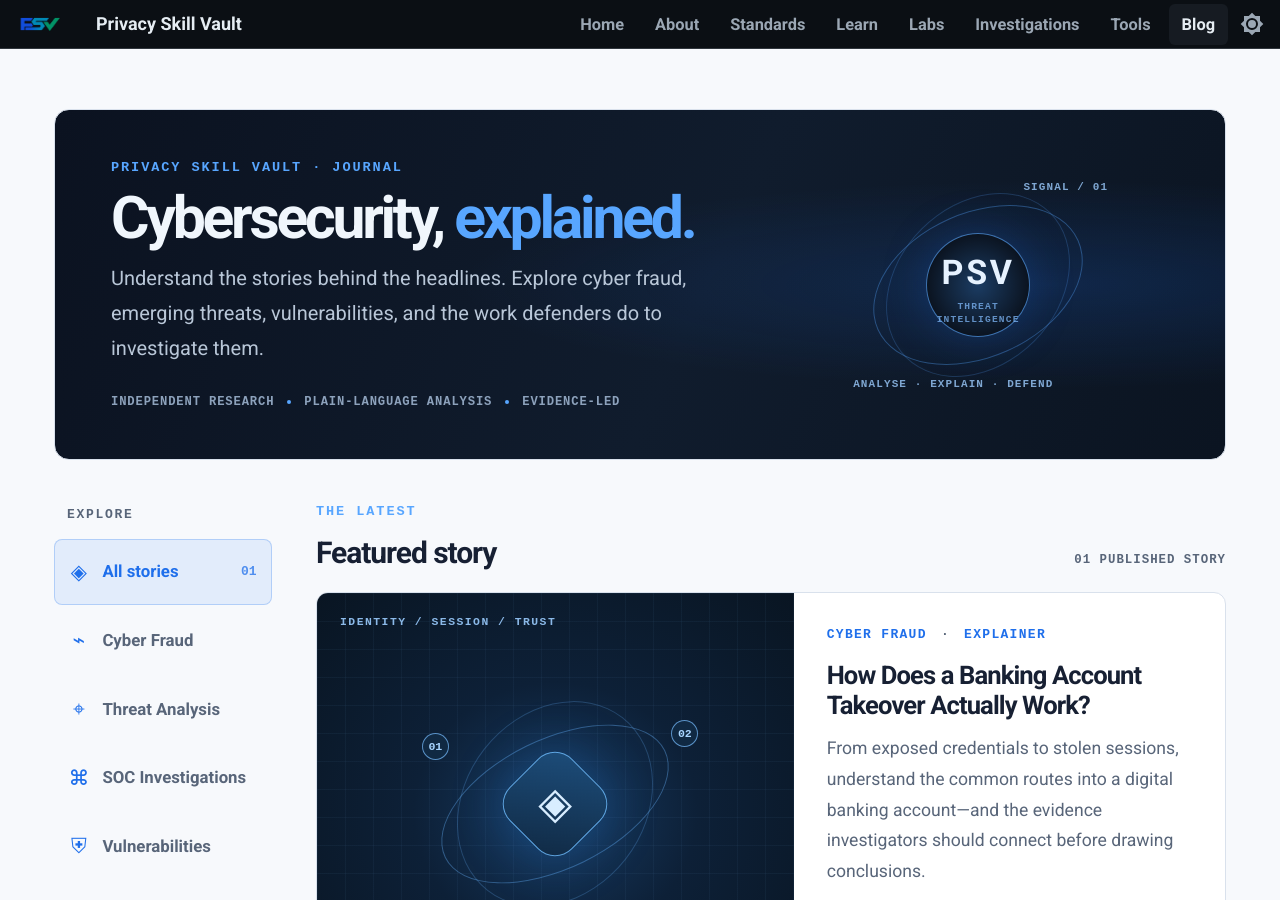
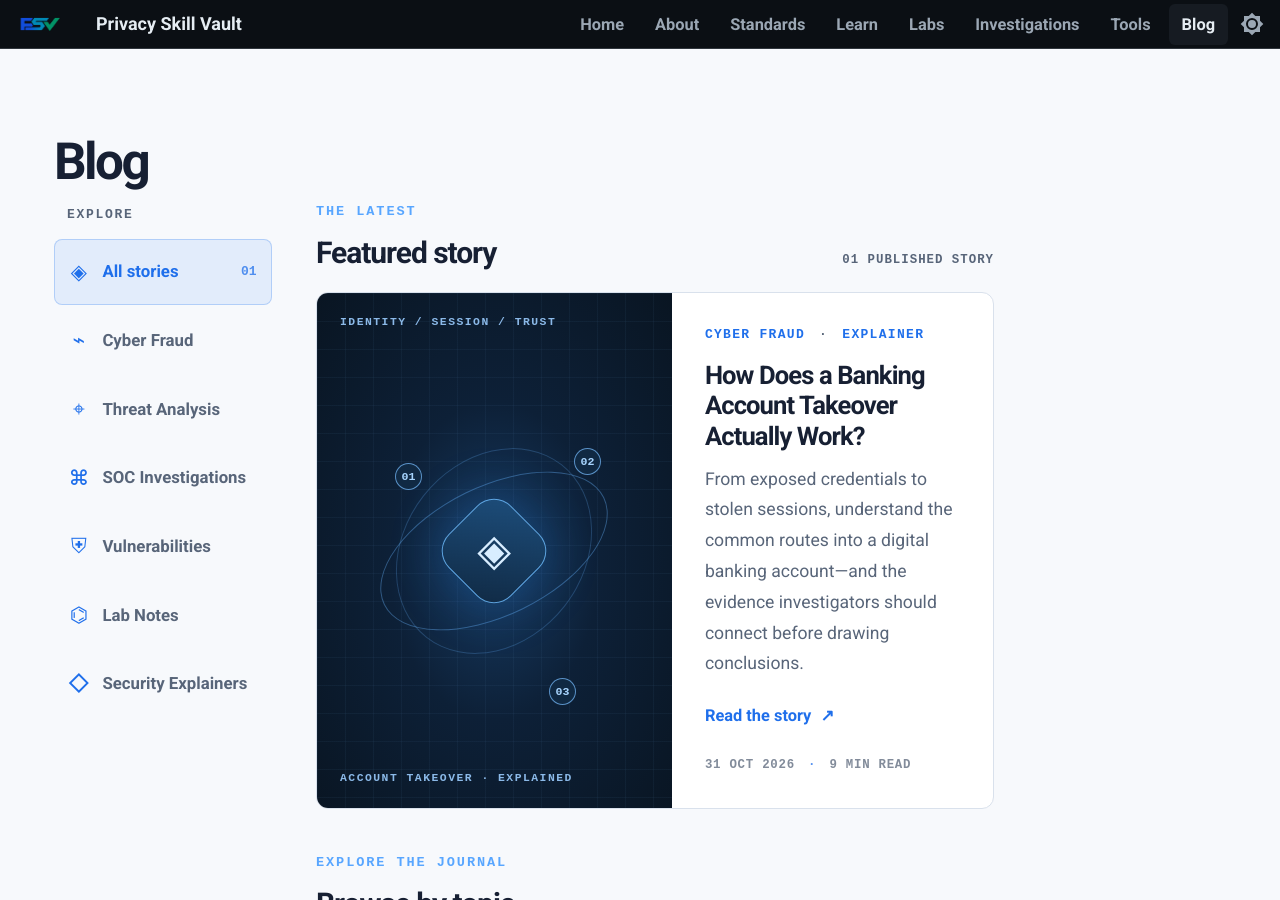
Before and after one commit to PrivacySkillVault/privacyskillvault.github.io, an MkDocs documentation site: the page built from docs/blog/index.md, in a window 1280 px wide and 900 px high. Built offline with MkDocs 1.6.1 and Material for MkDocs 9.7.7, drawn with Linux system fonts in a browser that asks for light colours; some of the changed text lies outside the part shown.

Commit message:
Remove journal hero and sidebar publishing promo

```diff
--- a/docs/blog/index.md
+++ b/docs/blog/index.md
@@ -1,12 +1,3 @@
-<div class="psv-journal-hero">
-  <div class="psv-journal-hero__copy">
-    <p class="psv-journal-kicker">PRIVACY SKILL VAULT · JOURNAL</p>
-    <h1>Cybersecurity, <span>explained.</span></h1>
-    <p>Understand the stories behind the headlines. Explore cyber fraud, emerging threats, vulnerabilities, and the work defenders do to investigate them.</p>
-    <div class="psv-journal-hero__meta"><span>INDEPENDENT RESEARCH</span><i></i><span>PLAIN-LANGUAGE ANALYSIS</span><i></i><span>EVIDENCE-LED</span></div>
-  </div>
-  <div class="psv-journal-hero__art" aria-hidden="true"><div class="psv-art-ring psv-art-ring--one"></div><div class="psv-art-ring psv-art-ring--two"></div><div class="psv-art-core"><span>PSV</span><small>THREAT<br/>INTELLIGENCE</small></div><b class="psv-art-tag psv-art-tag--top">SIGNAL / 01</b><b class="psv-art-tag psv-art-tag--bottom">ANALYSE · EXPLAIN · DEFEND</b></div>
-</div>
 
 <div class="psv-journal-shell">
   <aside class="psv-journal-sidebar" aria-label="Journal categories">
@@ -18,7 +9,6 @@
     <a class="psv-journal-side-link" href="vulnerabilities/"><span class="psv-side-mark">⛨</span> Vulnerabilities</a>
     <a class="psv-journal-side-link" href="lab-notes/"><span class="psv-side-mark">⌬</span> Lab Notes</a>
     <a class="psv-journal-side-link" href="security-explainers/"><span class="psv-side-mark">◇</span> Security Explainers</a>
-    <div class="psv-journal-sidebar-note"><strong>How we publish</strong><p>Every article is researched, cross-checked, and written to explain—not simply repeat—the source material.</p><a href="editorial-standards/">Editorial standards →</a></div>
   </aside>
 
   <section class="psv-journal-main">
```
